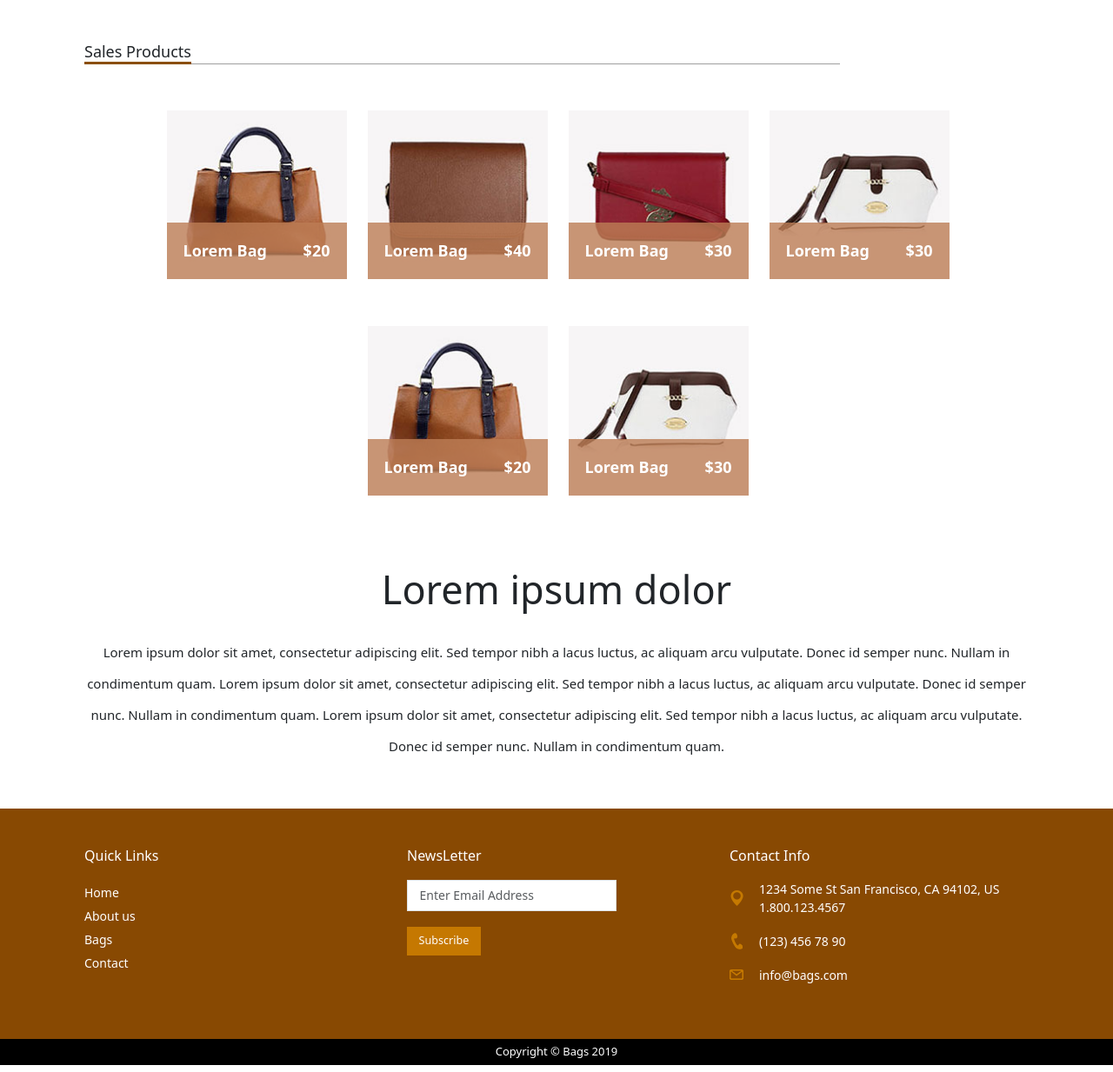
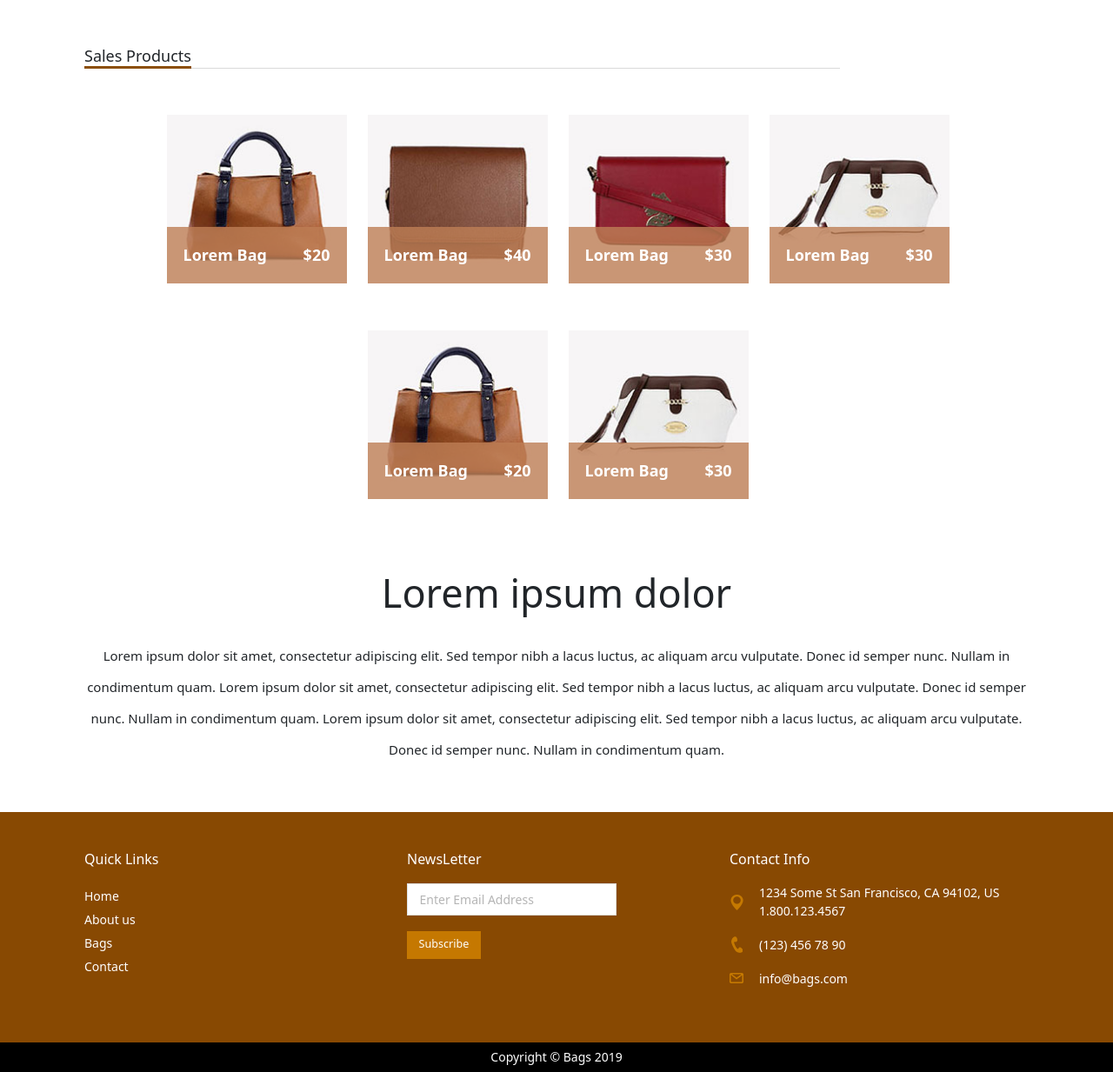
Before and after one commit to sangitaadak2002/Bag-Webpage, a plain HTML site: page index.html in a window 1280 px wide. Shown: the part 665-1898 px from the top of the page at 87% size. Drawn offline with nearby package versions, Linux system fonts and the light colour scheme.

Commit message:
commit11

```diff
--- a/index.html
+++ b/index.html
@@ -84,10 +84,10 @@
       <section class="container">
         <section id="about_us">
           <div class="wrapper container__padding mb-3 mt-3">
-            <div class="row gx-5 container__row">
+            <section class="row gx-5 container__row">
               <section
                 class="col-12 col-md-8 col-lg-8 px-0 container__background">
-                <div class="row">
+                <section class="row">
                   <section class="col-5 col-md-4 col-lg-5 container__left">
                     <span class="text1">NEW COLLECTION</span>
                     <span class="text2">Delicacy</span>
@@ -98,10 +98,10 @@
                       alt="bag_banner"
                       class="container__left-img">
                   </section>
-                </div>
+                </section>
               </section>
               <section class="col-12 col-md-4 col-lg-4 container__right-col">
-                <div class="container__right container__background">
+                <section class="container__right container__background">
                   <section>
                     <img src="assets/bag_1.png" alt="bag_1" class="image">
                     <span id="right__text1">
@@ -114,18 +114,18 @@
                     <strong>Lorem Ipsum</strong>
                     </span>
                   </section>
-                </div>
                 </section>
-            </div>
+              </section>
+            </section>
           </div>
         </section>
         <section class="wrapper mt-5" id="bags">
-          <div class="container">
-            <div class="container__text">Sales Products</div>
+          <section class="container">
+            <span class="container__text">Sales Products</span>
             <div class="container__divider"></div>
-          </div>
-          <div class="row justify-content-center container__card mt-5 mb-3">
-            <div class="col-12 col-lg-3 col-md-4 col-sm-6 pb-5">
+          </section>
+          <section class="row justify-content-center container__card mt-5 mb-3">
+            <section class="col-12 col-lg-3 col-md-4 col-sm-6 pb-5">
               <figure class="container__element">
                 <img src="assets/bag1.jpg" class="card-img-top" alt="bag1">
                 <figcaption class="content">
@@ -133,8 +133,8 @@
                   <span><strong>$20</strong></span>
                 </figcaption>
               </figure>
-            </div>
-            <div class="col-12 col-lg-3 col-md-4 col-sm-6 pb-5">
+            </section>
+            <section class="col-12 col-lg-3 col-md-4 col-sm-6 pb-5">
               <figure class="container__element">
                 <img src="assets/bag2.jpg" class="card-img-top" alt="bag2">
                 <figcaption class="content">
@@ -142,8 +142,8 @@
                   <span><strong>$40</strong></span>
                 </figcaption>
               </figure>
-            </div>
-            <div class="col-12 col-lg-3 col-md-4 col-sm-6 pb-5">
+            </section>
+            <section class="col-12 col-lg-3 col-md-4 col-sm-6 pb-5">
               <figure class="container__element">
                 <img src="assets/bag3.jpg" class="card-img-top" alt="bag3">
                 <figcaption class="content">
@@ -151,8 +151,8 @@
                   <span><strong>$30</strong></span>
                 </figcaption>
               </figure>
-            </div>
-            <div class="col-12 col-lg-3 col-md-4 col-sm-6 pb-5">
+            </section>
+            <section class="col-12 col-lg-3 col-md-4 col-sm-6 pb-5">
               <figure class="container__element">
                 <img src="assets/bag4.jpg" class="card-img-top" alt="bag4">
                 <figcaption class="content">
@@ -160,8 +160,8 @@
                   <span><strong>$30</strong></span>
                 </figcaption>
               </figure>
-            </div>
-            <div class="col-12 col-lg-3 col-md-4 col-sm-6 pb-5">
+            </section>
+            <section class="col-12 col-lg-3 col-md-4 col-sm-6 pb-5">
               <figure class="container__element">
                 <img src="assets/bag1.jpg" class="card-img-top" alt="bag1">
                 <figcaption class="content">
@@ -169,8 +169,8 @@
                   <span><strong>$20</strong></span>
                 </figcaption>
               </figure>
-            </div>
-            <div class="col-12 col-lg-3 col-md-4 col-sm-6 pb-5">
+            </section>
+            <section class="col-12 col-lg-3 col-md-4 col-sm-6 pb-5">
               <figure class="container__element">
                 <img src="assets/bag4.jpg" class="card-img-top" alt="bag4">
                 <figcaption class="content">
@@ -178,13 +178,13 @@
                   <span><strong>$30</strong></span>
                 </figcaption>
               </figure>
-            </div>
-          </div>
+            </section>
+          </section>
         </section>
         <section>
-          <div class="wrapper col text-center">
+          <article class="wrapper col text-center">
             <h1 class="mt-4">Lorem ipsum dolor</h1>
-            <article class="section__article mt-4 mb-5">
+            <p class="section__paragraph mt-4 mb-5">
               Lorem ipsum dolor sit amet, consectetur adipiscing elit. Sed
               tempor nibh a lacus luctus, ac aliquam arcu vulputate. Donec id
               semper nunc. Nullam in condimentum quam. Lorem ipsum dolor sit
@@ -193,27 +193,27 @@
               condimentum quam. Lorem ipsum dolor sit amet, consectetur
               adipiscing elit. Sed tempor nibh a lacus luctus, ac aliquam arcu
               vulputate. Donec id semper nunc. Nullam in condimentum quam.
+            </p>
           </article>
-          </div>
         </section>
       </section>
       <section class="page__footer font-small py-3" id="contacts">
-        <div class="container text-center text-md-left p-4">
-          <div class="row justify-content-center">
+        <section class="container text-center text-md-left p-4">
+          <section class="row justify-content-center">
             <section class="col-lg-4 col-md-4 col-sm-4 col-xs-6 alignment">
               <h4>Quick Links</h4>
               <ul>
                 <li>
-                  <a href="#Home">Home</a>
+                  <a href="#">Home</a>
                 </li>
                 <li>
-                  <a href="#About_us">About us</a>
+                  <a href="#">About us</a>
                 </li>
                 <li>
-                  <a href="#Bags">Bags</a>
+                  <a href="#">Bags</a>
                 </li>
                 <li>
-                  <a href="#Contacts">Contact</a>
+                  <a href="#">Contact</a>
                 </li>
               </ul>
             </section>
@@ -235,24 +235,24 @@
               <h4>Contact Info</h4>
               <div>
                 <img src="assets/location-icon.png" alt="location-icon">
-                <a href="#">
+                <span>
                 1234 Some St San Francisco, CA 94102, US 1.800.123.4567
-                </a>
+                </span>
               </div>
               <div>
                 <img src="assets/phone-icon.png" alt="phone-icon">
-                <a href="#">(123) 456 78 90</a>
+                <span>(123) 456 78 90</span>
               </div>
               <div>
                 <img src="assets/envelop-icon.png" alt="envelop">
-                <a href="#">info@bags.com</a>
+                <span>info@bags.com</span>
               </div>
             </section>
-          </div>
-        </div>
+          </section>
+        </section>
       </section>
     </main>
-    <footer class="text-center footer__copyright mt-auto">
+    <footer class="footer__copyright mt-auto">
       <span>Copyright &#169; Bags 2019</span>
     </footer>
   </body>
--- a/style.css
+++ b/style.css
@@ -14,8 +14,8 @@ html {
 
 .header__main {
   width: 100%;
-  border-top: 1px solid black;
-  border-bottom: 1px solid black;
+  border-top: 2px solid #b9b9b9;
+  border-bottom: 2px solid #b9b9b9;
   margin-top: 1rem;
   margin-bottom: 2rem;
 }
@@ -47,6 +47,10 @@ nav strong {
 nav .form-control {
   border: none;
   border-radius: 0px;
+}
+
+::placeholder {
+  color: #b5b5b5 !important;
 }
 
 nav .form-control:focus {
@@ -92,6 +96,7 @@ nav li:hover {
 .text1 {
   font-size: 18px;
   color: rgb(197, 120, 1);
+  margin-bottom: 0px !important;
 }
 
 .text2 {
@@ -132,7 +137,7 @@ nav li:hover {
 .container__divider {
   flex-grow: 1;
   height: 0.1px;
-  background-color: #9f9f9f;
+  background-color: #dadada;
   width: 80%;
 }
 
@@ -148,7 +153,7 @@ nav li:hover {
   transform: translateY(-10px);
 }
 
-@media (min-width: 1199px) {
+@media (min-width: 1199.5px) {
   .container__card {
     padding-left: 6rem;
     padding-right: 6rem;
@@ -161,12 +166,12 @@ nav li:hover {
   width: 100%;
   padding: 19px;
   color: white;
-  background-color: rgba(189, 126, 85, 0.8);
+  background-color: rgba(190, 127, 86, 0.8);
   display: flex;
   justify-content: space-between;
 }
 
-.section__article {
+.section__paragraph {
   font-size: 15px;
   line-height: 2rem;
   margin-bottom: 2rem;
@@ -176,7 +181,6 @@ nav li:hover {
   background-color: rgb(136, 73, 2);
   color: white;
   margin-inline: 0;
-  max-width: 100% !important;
 }
 
 .page__footer h4 {
@@ -200,18 +204,23 @@ nav li:hover {
   font-size: 14px;
 }
 
+.page__footer span {
+  color: white;
+  font-size: 14px;
+}
+
 .alignment {
   text-align: left;
 }
 
 .page__footer input {
-  margin-bottom: 1rem;
   width: 70%;
   border-radius: 0px;
   font-size: 14px;
 }
 
 .page__footer button {
+  margin-top: 1rem;
   background-color: rgb(197, 120, 1);
   border-radius: 0px;
   color: white;
@@ -245,10 +254,12 @@ nav li:hover {
 }
 
 .footer__copyright {
+  text-align: center;
   background-color: black;
   color: white;
-  font-size: 13px;
-  padding: 0.3rem;
+  font-size: 14px;
+  padding-top: 0.3rem;
+  padding-bottom: 0.4rem;
 }
 
 @media (min-width: 1400px) {
@@ -272,16 +283,13 @@ nav li:hover {
   }
 }
 
-@media only screen and (min-width: 1199px) and (max-width: 1399.5px) {
+@media only screen and (min-width: 992px) and (max-width: 1399.5px) {
   .image {
-    width: 46%;
+    width: 47%;
   }
 }
 
 @media only screen and (min-width: 992px) and (max-width: 1199.5px) {
-  .image {
-    width: 47%;
-  }
 
   #right__text1 {
     font-size: 15px;
@@ -307,7 +315,7 @@ nav li:hover {
   }
 
   .text2 {
-    font-size: 2.3rem;
+    font-size: 2.5rem;
   }
 }
 
@@ -345,7 +353,7 @@ nav li:hover {
     display: flex;
     flex-direction: row;
     width: 100%;
-    justify-content: space-between;
+    justify-content: space-around;
   }
 
   .container__padding .col-md-4 {
@@ -375,7 +383,7 @@ nav li:hover {
     margin-top: 2rem;
   }
 
-  .section__article {
+  .section__paragraph {
     line-height: 1.8rem;
     font-size: 14px;
   }
@@ -427,7 +435,7 @@ nav li:hover {
   }
 
   .text2 {
-    font-size: 1.5rem;
+    font-size: 1.9rem;
   }
 }
 
@@ -450,3 +458,9 @@ nav li:hover {
     font-size: 13px;
   }
 }
+
+@media (max-width:309px) {
+  .text2 {
+    font-size: 1.5rem;
+  }
+}
```
Lines whose indentation alone changed are shown as unchanged.
